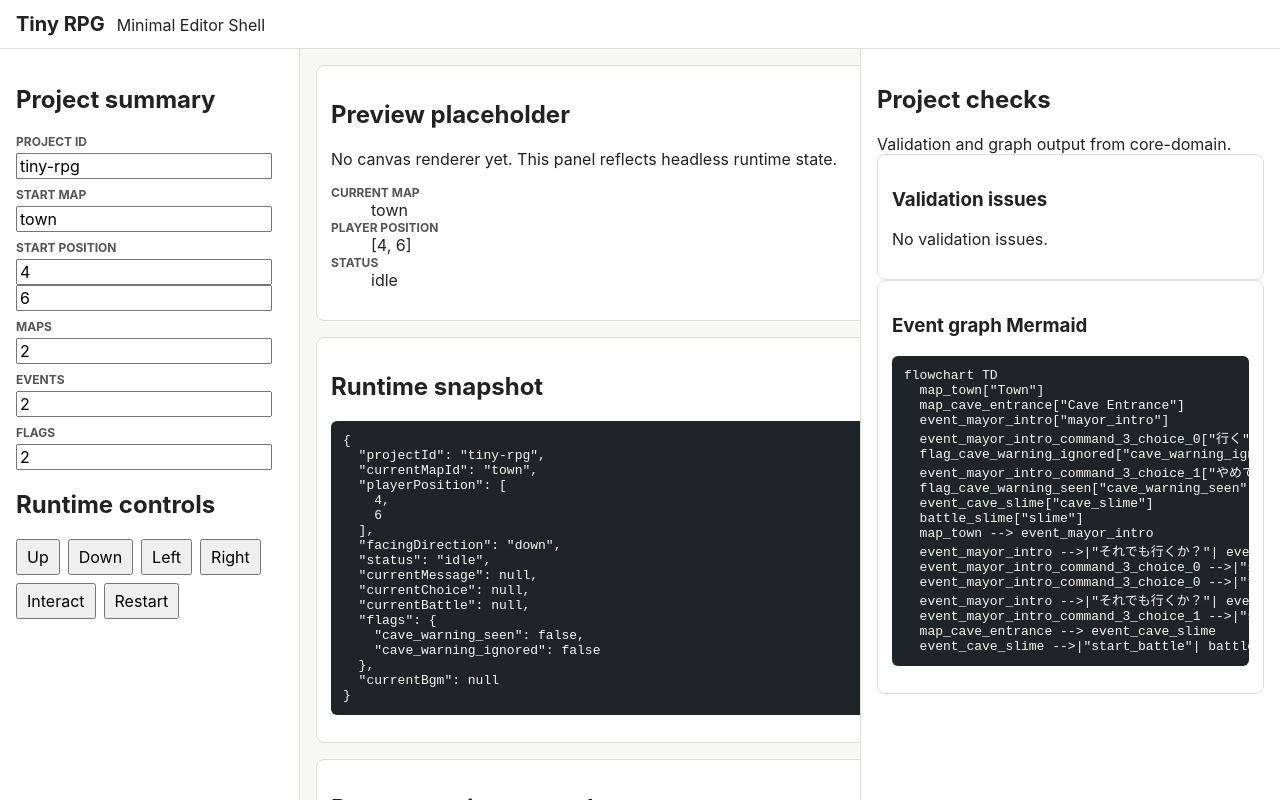
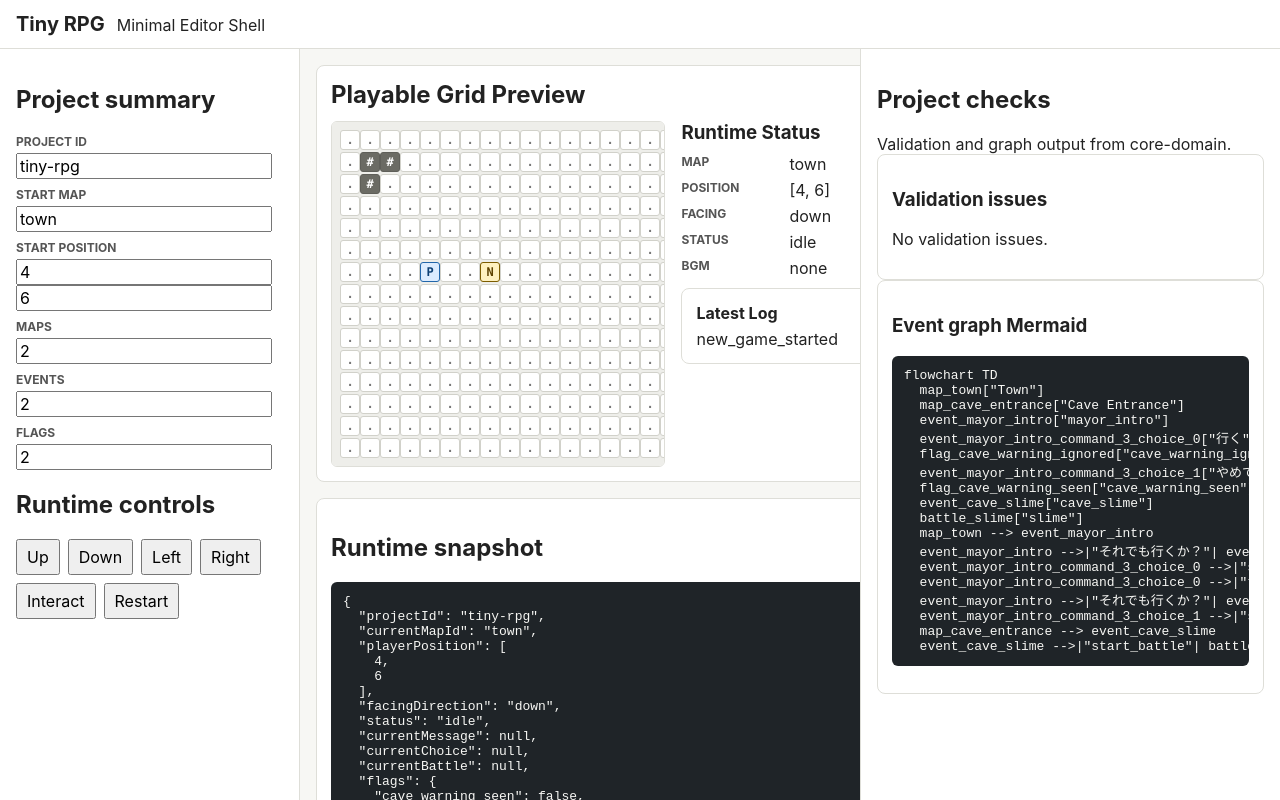
Before and after one commit to hayashikentaro/rpg-deck, a React (Vite) app in the folder apps/editor/: page / in a window 1280 px wide. Shown: the top 800 px of the page. Built offline with nearby package versions, Linux system fonts and the light colour scheme.

Commit message:
Add playable grid preview

```diff
--- a/apps/editor/src/App.tsx
+++ b/apps/editor/src/App.tsx
@@ -74,6 +74,7 @@ export function App() {
       eventLog={eventLog.slice(-8).reverse()}
       mermaid={mermaid}
       proposal={proposal}
+      project={project}
       projectTitle={project.title}
       runtimeSnapshot={snapshot}
       summary={summary}
--- a/apps/editor/src/EditorOverview.tsx
+++ b/apps/editor/src/EditorOverview.tsx
@@ -1,4 +1,4 @@
-import type { ProjectSummary, ValidationIssue } from "@rpg-deck/core-domain";
+import type { GameProject, ProjectSummary, ValidationIssue } from "@rpg-deck/core-domain";
 import type { Direction, RuntimeEventLogEntry, RuntimeSnapshot } from "@rpg-deck/web-runtime";
 import {
   AppShell,
@@ -9,10 +9,12 @@ import {
   PropertyGrid,
   ValidationIssueList
 } from "@rpg-deck/ux-kit";
+import { PlayablePreview } from "./features/preview/PlayablePreview.js";
 import type { ProjectProposal } from "./proposals.js";
 
 export type EditorOverviewProps = {
   projectTitle: string;
+  project: GameProject;
   summary: ProjectSummary;
   validationIssues: ValidationIssue[];
   mermaid: string;
@@ -30,6 +32,7 @@ export type EditorOverviewProps = {
 
 export function EditorOverview({
   projectTitle,
+  project,
   summary,
   validationIssues,
   mermaid,
@@ -96,18 +99,7 @@ export function EditorOverview({
       }
       main={
         <main className="editor-main">
-          <section className="preview-placeholder" aria-label="Preview placeholder">
-            <h2>Preview placeholder</h2>
-            <p>No canvas renderer yet. This panel reflects headless runtime state.</p>
-            <dl>
-              <dt>Current map</dt>
-              <dd>{runtimeSnapshot.currentMapId}</dd>
-              <dt>Player position</dt>
-              <dd>[{runtimeSnapshot.playerPosition.join(", ")}]</dd>
-              <dt>Status</dt>
-              <dd>{runtimeSnapshot.status}</dd>
-            </dl>
-          </section>
+          <PlayablePreview eventLog={eventLog} project={project} snapshot={runtimeSnapshot} />
           <section>
             <h2>Runtime snapshot</h2>
             <pre>{JSON.stringify(runtimeSnapshot, null, 2)}</pre>
--- /dev/null
+++ b/apps/editor/src/features/preview/PlayablePreview.tsx
@@ -0,0 +1,178 @@
+import type { CSSProperties } from "react";
+import type { EventDefinition, GameProject, GridPosition } from "@rpg-deck/core-domain";
+import type { RuntimeEventLogEntry, RuntimeSnapshot } from "@rpg-deck/web-runtime";
+
+export type PlayablePreviewProps = {
+  project: GameProject;
+  snapshot: RuntimeSnapshot;
+  eventLog?: RuntimeEventLogEntry[];
+  className?: string;
+};
+
+type CellView = {
+  position: GridPosition;
+  marker: "P" | "#" | "N" | "T" | "A" | ".";
+  kind: "player" | "collision" | "interact" | "touch" | "autorun" | "empty";
+  label: string;
+};
+
+export function PlayablePreview({ project, snapshot, eventLog = [], className }: PlayablePreviewProps) {
+  const currentMap = project.maps[snapshot.currentMapId];
+
+  if (!currentMap) {
+    return (
+      <section className={["playable-preview", className].filter(Boolean).join(" ")} aria-label="Playable preview">
+        <h2>Playable Grid Preview</h2>
+        <p>Current map is missing: {snapshot.currentMapId}</p>
+      </section>
+    );
+  }
+
+  const [width, height] = currentMap.size;
+  const cells = buildCells(project, snapshot);
+
+  return (
+    <section className={["playable-preview", className].filter(Boolean).join(" ")} aria-label="Playable preview">
+      <div className="playable-preview__header">
+        <h2>Playable Grid Preview</h2>
+        <p>
+          {currentMap.name} ({currentMap.id})
+        </p>
+      </div>
+      <div className="playable-preview__body">
+        <div
+          aria-label={`Current map grid ${currentMap.id}`}
+          className="playable-preview__grid"
+          role="grid"
+          style={{ "--grid-columns": width } as CSSProperties}
+        >
+          {cells.map((cell) => (
+            <div
+              aria-label={cell.label}
+              className="playable-preview__cell"
+              data-cell-kind={cell.kind}
+              key={`${cell.position[0]}-${cell.position[1]}`}
+              role="gridcell"
+            >
+              {cell.marker}
+            </div>
+          ))}
+        </div>
+        <aside className="playable-preview__status" aria-label="Runtime status panel">
+          <h3>Runtime Status</h3>
+          <dl>
+            <dt>Map</dt>
+            <dd>{snapshot.currentMapId}</dd>
+            <dt>Position</dt>
+            <dd>[{snapshot.playerPosition.join(", ")}]</dd>
+            <dt>Facing</dt>
+            <dd>{snapshot.facingDirection}</dd>
+            <dt>Status</dt>
+            <dd>{snapshot.status}</dd>
+            <dt>BGM</dt>
+            <dd>{snapshot.currentBgm ?? "none"}</dd>
+          </dl>
+          {snapshot.currentMessage ? (
+            <section className="playable-preview__message" aria-label="Current message">
+              <h4>Message</h4>
+              {snapshot.currentMessage.speaker ? <strong>{snapshot.currentMessage.speaker}</strong> : null}
+              <p>{snapshot.currentMessage.text}</p>
+            </section>
+          ) : null}
+          {snapshot.currentChoice ? (
+            <section className="playable-preview__choice" aria-label="Current choice">
+              <h4>Choice</h4>
+              <p>{snapshot.currentChoice.prompt}</p>
+              <ol>
+                {snapshot.currentChoice.options.map((option) => (
+                  <li key={option.index}>{option.label}</li>
+                ))}
+              </ol>
+            </section>
+          ) : null}
+          {snapshot.currentBattle ? (
+            <section className="playable-preview__battle" aria-label="Battle placeholder">
+              <h4>Battle Placeholder</h4>
+              <p>Enemy: {snapshot.currentBattle.enemyId}</p>
+            </section>
+          ) : null}
+          {eventLog.length > 0 ? (
+            <section className="playable-preview__last-log" aria-label="Latest runtime log">
+              <h4>Latest Log</h4>
+              <p>{eventLog[0]?.type}</p>
+            </section>
+          ) : null}
+        </aside>
+      </div>
+    </section>
+  );
+}
+
+function buildCells(project: GameProject, snapshot: RuntimeSnapshot): CellView[] {
+  const currentMap = project.maps[snapshot.currentMapId];
+  if (!currentMap) return [];
+
+  const [width, height] = currentMap.size;
+  const cells: CellView[] = [];
+
+  for (let y = 0; y < height; y += 1) {
+    for (let x = 0; x < width; x += 1) {
+      const position: GridPosition = [x, y];
+      cells.push(cellForPosition(project, snapshot, position));
+    }
+  }
+
+  return cells;
+}
+
+function cellForPosition(project: GameProject, snapshot: RuntimeSnapshot, position: GridPosition): CellView {
+  if (positionsEqual(position, snapshot.playerPosition)) {
+    return {
+      position,
+      marker: "P",
+      kind: "player",
+      label: `Player at ${positionLabel(position)}`
+    };
+  }
+
+  const event = eventAtPosition(project, snapshot.currentMapId, position);
+  if (event) {
+    const marker = event.trigger === "interact" ? "N" : event.trigger === "touch" ? "T" : "A";
+    return {
+      position,
+      marker,
+      kind: event.trigger,
+      label: `${event.trigger} event ${event.id} at ${positionLabel(position)}`
+    };
+  }
+
+  const currentMap = project.maps[snapshot.currentMapId];
+  const blocked = (currentMap?.collision ?? []).some((blockedPosition) => positionsEqual(blockedPosition, position));
+  if (blocked) {
+    return {
+      position,
+      marker: "#",
+      kind: "collision",
+      label: `Collision at ${positionLabel(position)}`
+    };
+  }
+
+  return {
+    position,
+    marker: ".",
+    kind: "empty",
+    label: `Empty floor at ${positionLabel(position)}`
+  };
+}
+
+function eventAtPosition(project: GameProject, mapId: string, position: GridPosition): EventDefinition | null {
+  return Object.values(project.events).find((event) => event.map === mapId && positionsEqual(event.position, position)) ?? null;
+}
+
+function positionsEqual(left: GridPosition, right: GridPosition) {
+  return left[0] === right[0] && left[1] === right[1];
+}
+
+function positionLabel(position: GridPosition) {
+  return `[${position.join(", ")}]`;
+}
--- a/apps/editor/src/styles.css
+++ b/apps/editor/src/styles.css
@@ -73,7 +73,7 @@ select {
   gap: 16px;
 }
 
-.preview-placeholder,
+.playable-preview,
 .editor-main section,
 .rdk-inspector__section {
   padding: 14px;
@@ -97,11 +97,122 @@ select {
 }
 
 .rdk-property-grid__label,
-.preview-placeholder dt {
+.playable-preview dt {
   color: #555;
   font-size: 12px;
   font-weight: 700;
   text-transform: uppercase;
+}
+
+.playable-preview__header {
+  display: flex;
+  flex-wrap: wrap;
+  gap: 8px 12px;
+  align-items: baseline;
+  justify-content: space-between;
+}
+
+.playable-preview__header h2,
+.playable-preview__header p {
+  margin: 0;
+}
+
+.playable-preview__body {
+  display: grid;
+  grid-template-columns: minmax(0, 1fr) minmax(220px, 280px);
+  gap: 16px;
+  margin-top: 12px;
+}
+
+.playable-preview__grid {
+  display: grid;
+  grid-template-columns: repeat(var(--grid-columns), minmax(18px, 1fr));
+  gap: 2px;
+  overflow: auto;
+  padding: 8px;
+  border: 1px solid #deded8;
+  border-radius: 6px;
+  background: #eeeeea;
+}
+
+.playable-preview__cell {
+  display: grid;
+  min-width: 18px;
+  aspect-ratio: 1;
+  place-items: center;
+  border: 1px solid #d1d1ca;
+  border-radius: 3px;
+  background: #fff;
+  color: #777;
+  font-family: ui-monospace, SFMono-Regular, Menlo, Consolas, monospace;
+  font-size: 12px;
+  font-weight: 700;
+}
+
+.playable-preview__cell[data-cell-kind="player"] {
+  border-color: #2266aa;
+  background: #dcecff;
+  color: #0d4075;
+}
+
+.playable-preview__cell[data-cell-kind="collision"] {
+  border-color: #5f5f59;
+  background: #6b6b64;
+  color: #fff;
+}
+
+.playable-preview__cell[data-cell-kind="interact"] {
+  border-color: #7c5c00;
+  background: #fff1bf;
+  color: #5f4300;
+}
+
+.playable-preview__cell[data-cell-kind="touch"] {
+  border-color: #9d3528;
+  background: #ffe0dc;
+  color: #7d1f14;
+}
+
+.playable-preview__cell[data-cell-kind="autorun"] {
+  border-color: #5b3e91;
+  background: #eee4ff;
+  color: #432777;
+}
+
+.playable-preview__status {
+  display: grid;
+  align-content: start;
+  gap: 10px;
+}
+
+.playable-preview__status h3,
+.playable-preview__status h4,
+.playable-preview__status p {
+  margin: 0;
+}
+
+.playable-preview__status dl {
+  display: grid;
+  grid-template-columns: max-content minmax(0, 1fr);
+  gap: 6px 10px;
+  margin: 0;
+}
+
+.playable-preview__message,
+.playable-preview__choice,
+.playable-preview__battle,
+.playable-preview__last-log {
+  display: grid;
+  gap: 6px;
+  padding: 10px;
+  border: 1px solid #deded8;
+  border-radius: 6px;
+  background: #fafaf8;
+}
+
+.playable-preview__choice ol {
+  margin: 0;
+  padding-left: 20px;
 }
 
 .rdk-canvas-toolbar {
```
Also changed, not shown: 4 other files (tests, documents, lock files or other folders).
